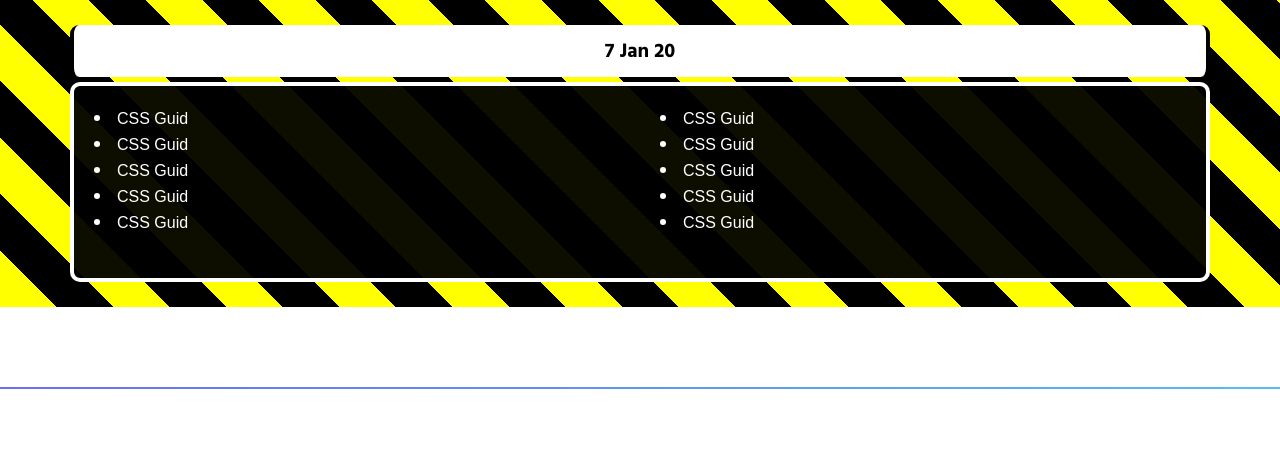
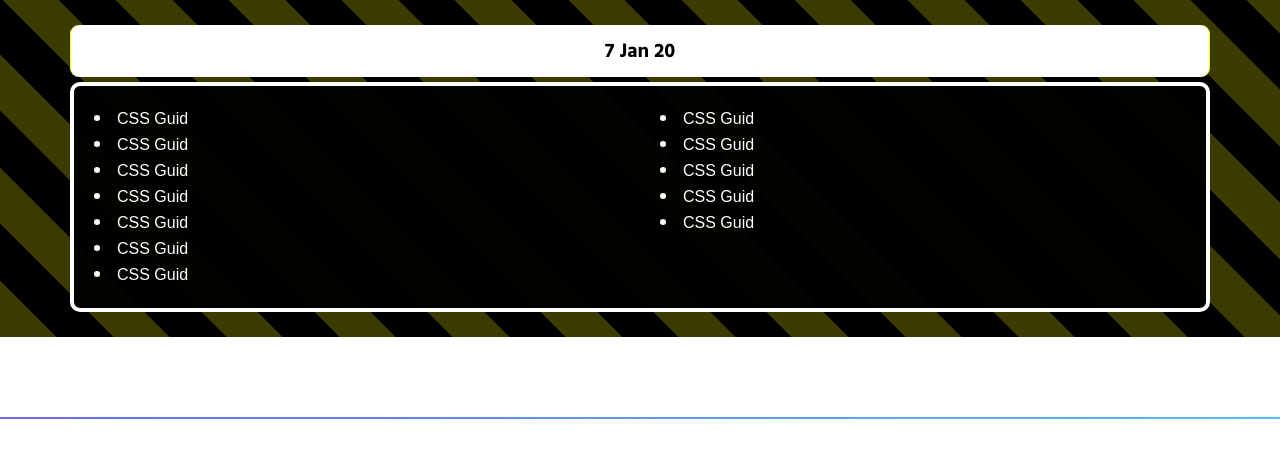
Before and after one commit to naimurcse/Advance_HTML_CSS, a plain HTML site: page index.html in a window 1280 px wide. Drawn offline with Linux system fonts and the light colour scheme.

Commit message:
today section update

```diff
--- a/assets/css/style.css
+++ b/assets/css/style.css
@@ -19,7 +19,20 @@ img {
     /* background-image:linear-gradient(45deg, #696df7, #56bdef); */
 
     background-image: repeating-linear-gradient(45deg, yellow 0px, yellow 40px, black 40px, black 80px);
+    position: relative;
 }
+
+.today::after {
+    content: "";
+    position: absolute;
+    top: 0;
+    left: 0;
+    height: 100%;
+    width: 100%;
+    background: #000000c4;
+    z-index: 0;
+}
+
 
 .today h3 {
     color: #000;
@@ -28,9 +41,11 @@ img {
     border-radius: 9px;
     padding: 10px;
     font-size: 20px;
-    border-left: 4px solid black;
-    border-right: 4px solid black;
+    border-left: 1px solid yellow;
+    border-right: 1px solid yellow;
     margin-bottom: 5px;
+    z-index: 2;
+    position: relative;
 }
 
 .today-bg {
@@ -39,18 +54,18 @@ img {
     border: 4px solid #ffffff;
     width: 100%;
     border-radius: 10px;
-    overflow: hidden;
+    display: flex;
+    z-index: 2;
+    position: relative;
 }
 
 .left-area {
     width: 50%;
-    float: left;
     padding: 20px;
 }
 
 .right-area {
     width: 50%;
-    float: left;
     padding: 20px;
 }
 
@@ -73,7 +88,7 @@ img {
 }
 
 .today ul li a:hover {
-    color: #04ffe8;
+    color: yellow;
 }
 
 /* Today End */
--- a/index.html
+++ b/index.html
@@ -20,6 +20,8 @@
             <div class="today-bg">
                 <div class="left-area">
                     <ul>
+                        <li><a href="">CSS Guid</a></li>
+                        <li><a href="">CSS Guid</a></li>
                         <li><a href="">CSS Guid</a></li>
                         <li><a href="">CSS Guid</a></li>
                         <li><a href="">CSS Guid</a></li>
```
